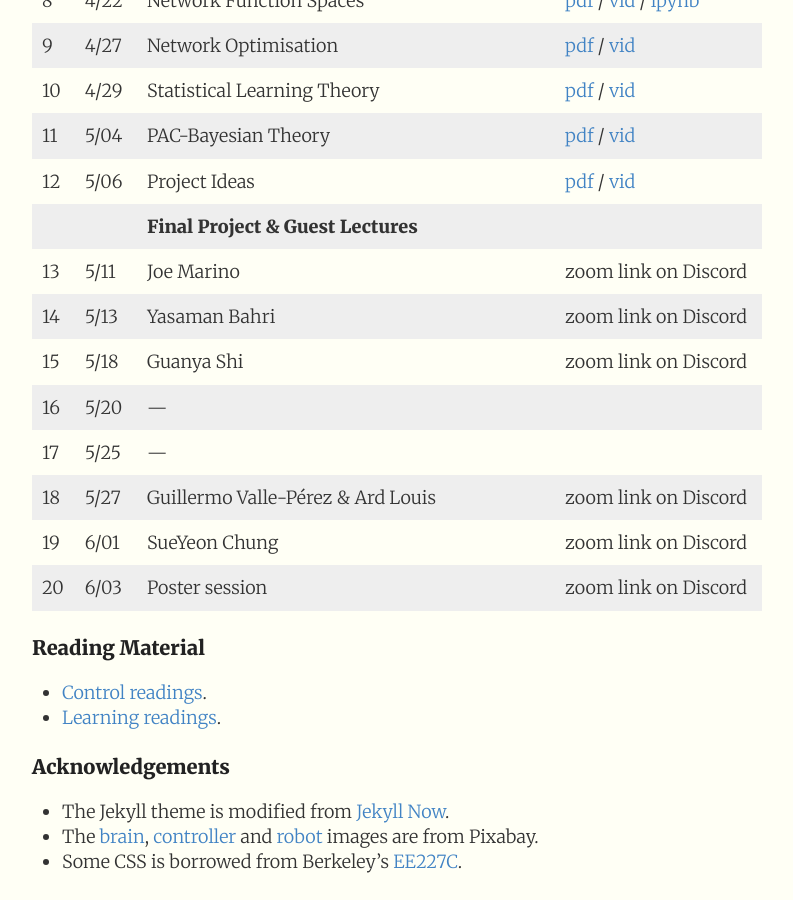
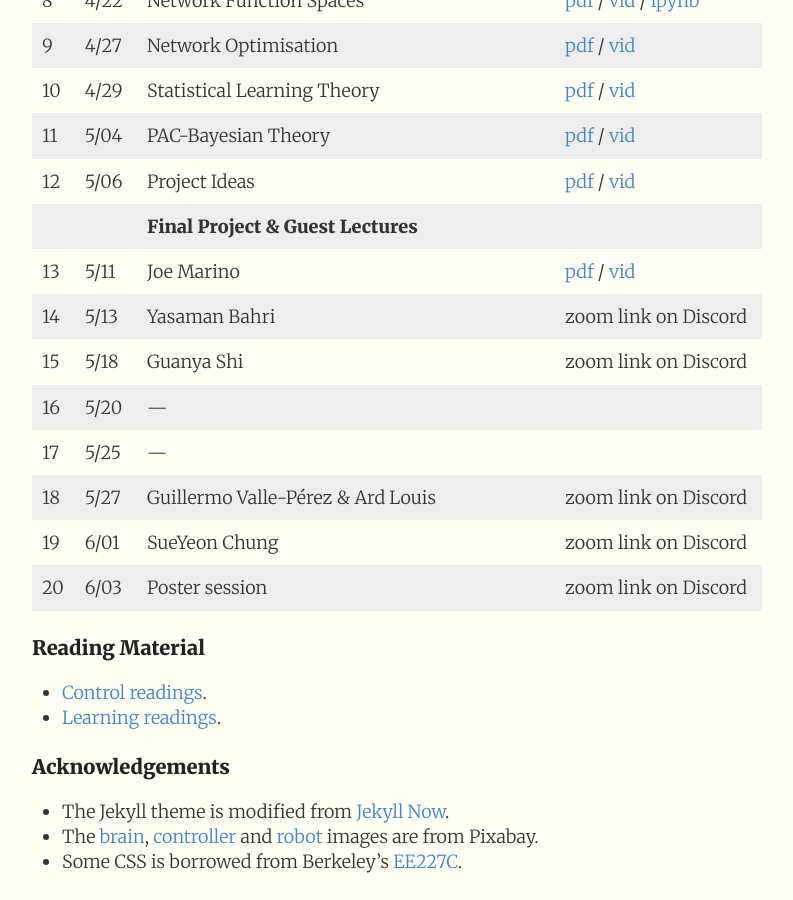
Before and after one commit to 1five9/1five9.github.io, a Jekyll site: the page built from index.md, in a window 1280 px wide and 900 px high, scrolled down 2732 px. Shown: the whole window, without its empty margins (243-1036 px from the left). Built offline with Jekyll 4.4.1, drawn with Linux system fonts in a browser that asks for light colours.

Commit message:
marino lec

```diff
--- a/index.md
+++ b/index.md
@@ -86,7 +86,7 @@ The final project will be conducted during the last four weeks of class. Student
 | 11 | 5/04      | PAC-Bayesian Theory                    | [pdf](/slides/learning/11.pdf) / [vid](https://caltech.zoom.us/rec/play/kVxll8Ej94RkPNVb0qlm6DPBlhNY2A3GmheVLW-o5T2u08JvffmsbqJzp9gkciU1XkkkNPq5u5mz3rz8.wC-OPN9SqRq3okfc) |
 | 12 | 5/06      | Project Ideas                          | [pdf](/slides/learning/12.pdf) / [vid](https://caltech.zoom.us/rec/play/WbMd0RukBwxyeZHM3slmTrnHiK0R7862SqA70eJl7WrlizTjj2cW_XLpdeEEMEJIbzg4m6_T_O1BZo3f.JI2a3eRUt3g5mB0u) |
 |    |           | **Final Project & Guest Lectures**     |  |
-| 13 | 5/11      | Joe Marino                             | zoom link on Discord |
+| 13 | 5/11      | Joe Marino                             | [pdf](/slides/guest/marino.pdf) / [vid](https://caltech.zoom.us/rec/play/rKK9PNaM7dtfHEHEcJO0wxoB98Kde7vY_Ge63TjIfe_ATBxQwrL0NIs39vdk8bb9RJ-Kg57Ty4KK2Sdg.8RdlP3SKDlyAogR9) |
 | 14 | 5/13      | Yasaman Bahri       				      | zoom link on Discord |
 | 15 | 5/18      | Guanya Shi	            			  | zoom link on Discord |
 | 16 | 5/20      | —	            				      |  |
```
Also changed, not shown: 1 other file.
